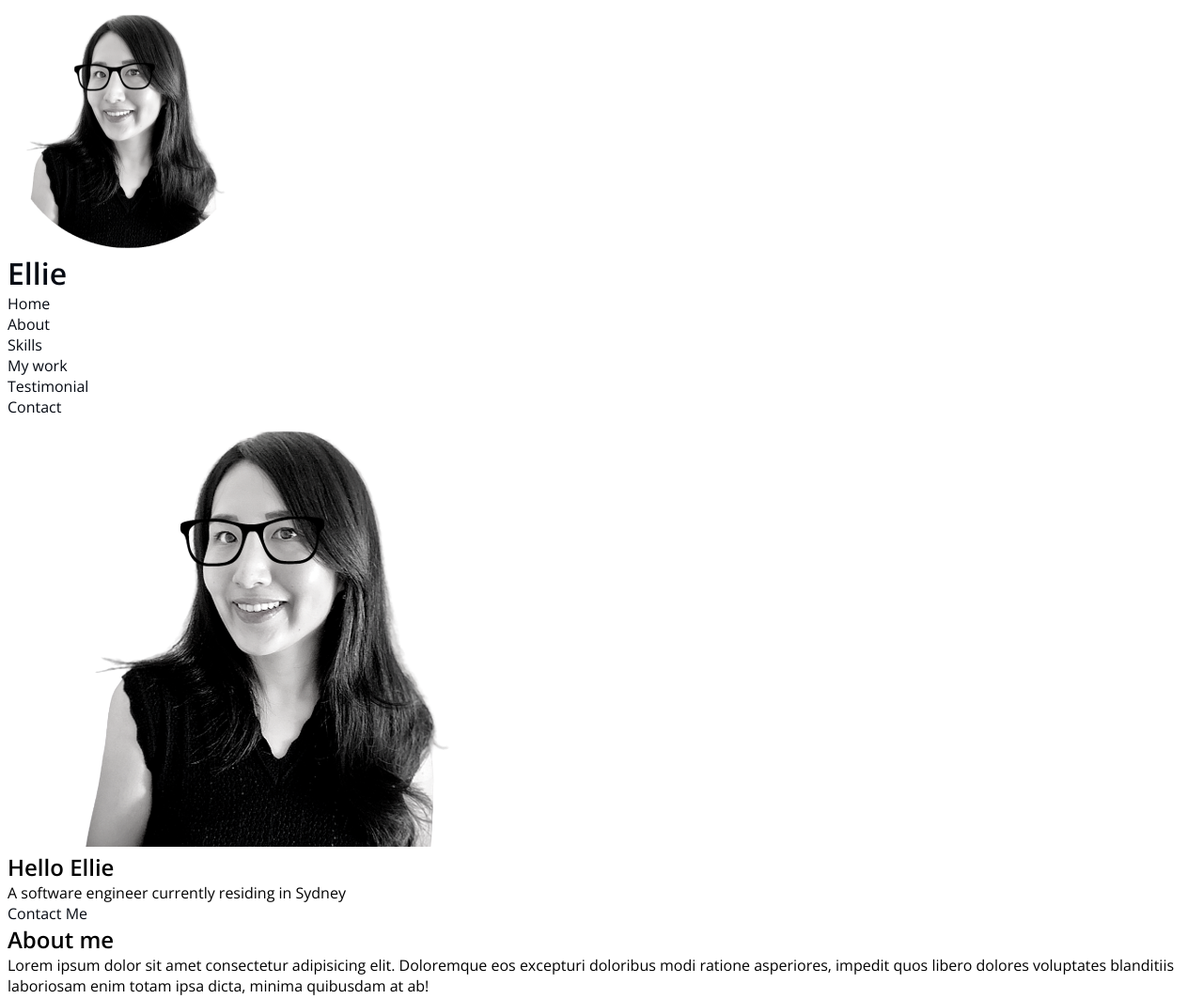
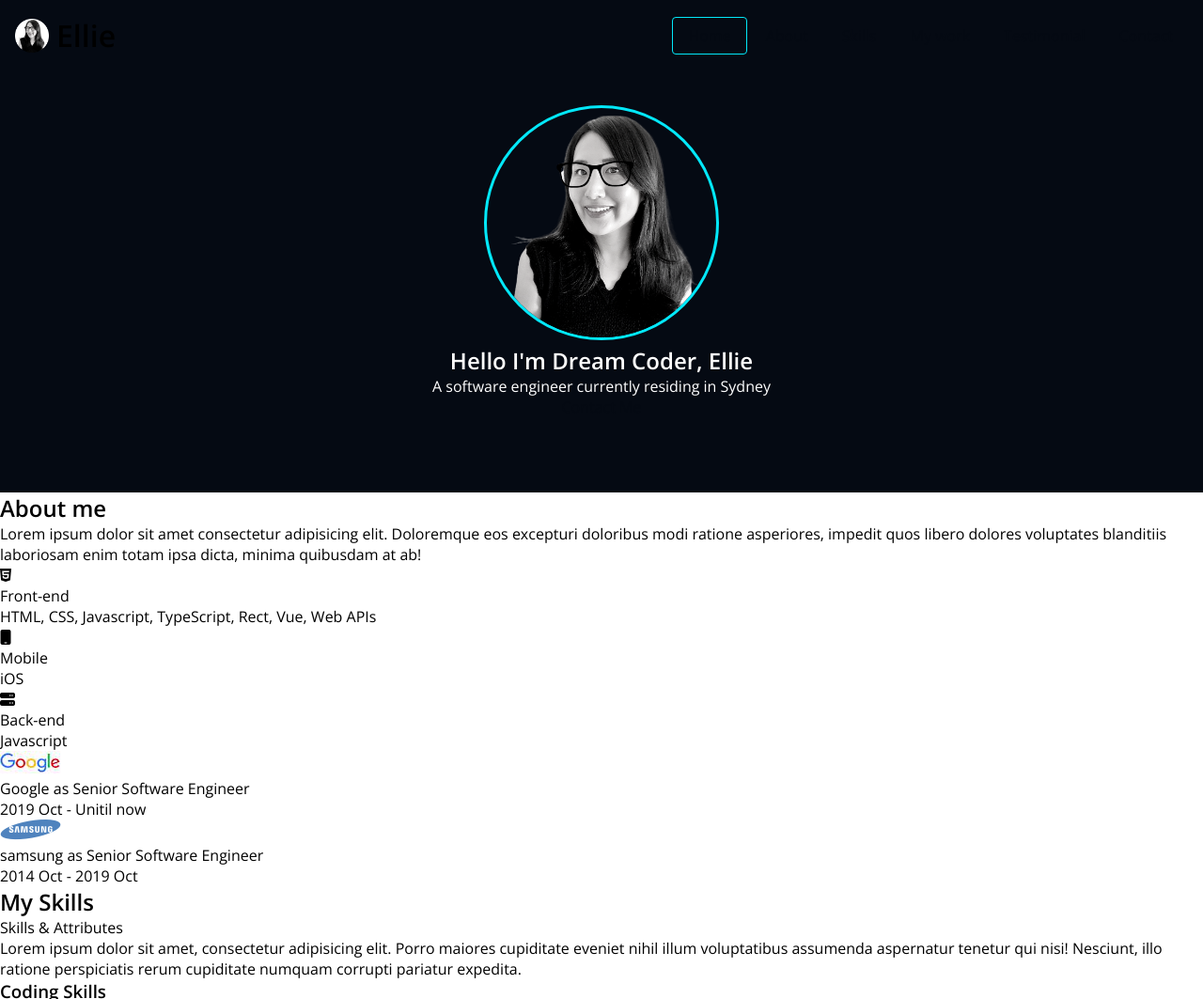
Before and after one commit to jeun-lee/mysite, a plain HTML site: page index.html in a window 1280 px wide. Shown: the top 1063 px of the page at 94% size. Drawn offline with nearby package versions, Linux system fonts and the light colour scheme.

Commit message:
CSS-header

```diff
--- a/css/style.css
+++ b/css/style.css
@@ -1,4 +1,11 @@
 :root {
+    /* App Colors */
+    --color-primary: var(--color-black);
+    --color-primary-variant: var(--color-gray);
+    --color-accent: var(--color-blue);
+    --color-accent-variant: var(--color-orange);
+    --color-text: var(--color-white);
+
     /* Colors */
     --color-white: #ffffff;
     --color-black: #050a13;
@@ -12,6 +19,7 @@
 
 body {
     font-family: 'Open Sans', sans-serif;
+    margin: 0;
 }
 
 h1,h2,h3,p,ul{margin:0;}
@@ -19,3 +27,17 @@ ul{list-style: none;padding:0;}
 a{text-decoration: none;color:var(--color-black)}
 button{background-color: transparent;outline: 0;border:0;}
 button:focus{outline: 1px solid var(--color-blue);}
+
+/* header */
+.header{position: fixed;top: 0;width: 100%;display: flex;justify-content: space-between;align-items: center;padding: 1rem;}
+.header__logo{display: flex;align-items: center;gap: 8px;}
+.header__logo__img{width: 36px;height: 36px;}
+.header__logo__title{font-size: 1.8rem;}
+.header__menu{display: flex;gap: 4px;}
+.header__menu__item{padding: 8px 16px;}
+.header__menu__item:hover{border-bottom: 1px solid var(--color-accent);}
+.header__menu__item.active{border: 1px solid var(--color-accent);border-radius: 4px;}
+
+/* Home */
+#home{background-color: var(--color-primary);color:var(--color-text);padding: 5rem 1rem;padding-top: 7rem;text-align: center;}
+.home__avatar{width: 250px;height: 250px;object-fit: cover;border: 3px solid var(--color-accent);border-radius: 100%;}
--- a/index.html
+++ b/index.html
@@ -8,7 +8,7 @@
     <title>Ellie&#39;s Portfolio</title>
     <meta name="description" content="Portfolio for world-renowned software engineer Ellie" />
     <meta name="author" content="Ellie" />
-    <link rel="shortcut icon" href="images/favicon.ico" type="image/x-icon" />
+    <link rel="shortcut icon" href="images/favicon2.ico" type="image/x-icon" />
     <!-- OG (Open Graph Data) -->
     <meta property="og:title" content="엘리의 포트폴리오" />
     <meta property="og:type" content="website" />
@@ -30,19 +30,19 @@
   </head>
 <body>
     <!-- header -->
-    <header>
-        <div>
-            <img src="images/favicon.ico" alt="logo">
-            <h1><a href="#">Ellie</a></h1>
+    <header class="header">
+        <div class="header__logo">
+            <img class="header__logo__img" src="images/favicon.ico" alt="logo">
+            <h1 class="header__logo__title><a href="#">Ellie</a></h1>
         </div>
         <nav>
-            <ul>
-                <li><a href="#home">Home</a></li>
-                <li><a href="#about">About</a></li>
-                <li><a href="#skills">Skills</a></li>
-                <li><a href="#work">My work</a></li>
-                <li><a href="#testimonials">Testimonial</a></li>
-                <li><a href="#contact">Contact</a></li>
+            <ul class="header__menu">
+                <li><a class="header__menu__item active" href="#home">Home</a></li>
+                <li><a class="header__menu__item" href="#about">About</a></li>
+                <li><a class="header__menu__item" href="#skills">Skills</a></li>
+                <li><a class="header__menu__item" href="#work">My work</a></li>
+                <li><a class="header__menu__item" href="#testimonials">Testimonial</a></li>
+                <li><a class="header__menu__item" href="#contact">Contact</a></li>
             </ul>
         </nav>
     </header>
@@ -50,10 +50,10 @@
     <main>
         <!-- home -->
         <section id="home">
-          <img src="images/profile.png" alt="Ellie's profile" />
-          <h2>Hello Ellie</h2>
-          <p>A software engineer currently residing in Sydney</p>
-          <a href="#contact">Contact Me</a>
+          <img class="home__avatar" src="images/profile.png" alt="Ellie's profile" />
+          <h2 class="home__title">Hello I&#39;m Dream Coder, Ellie</h2>
+          <p class="home__description">A software engineer currently residing in Sydney</p>
+          <a class="home_coneact" href="#contact">Contact Me</a>
         </section>
         <!-- about -->
         <section id="about">
```
Also changed, not shown: images/favicon2.ico (added).
